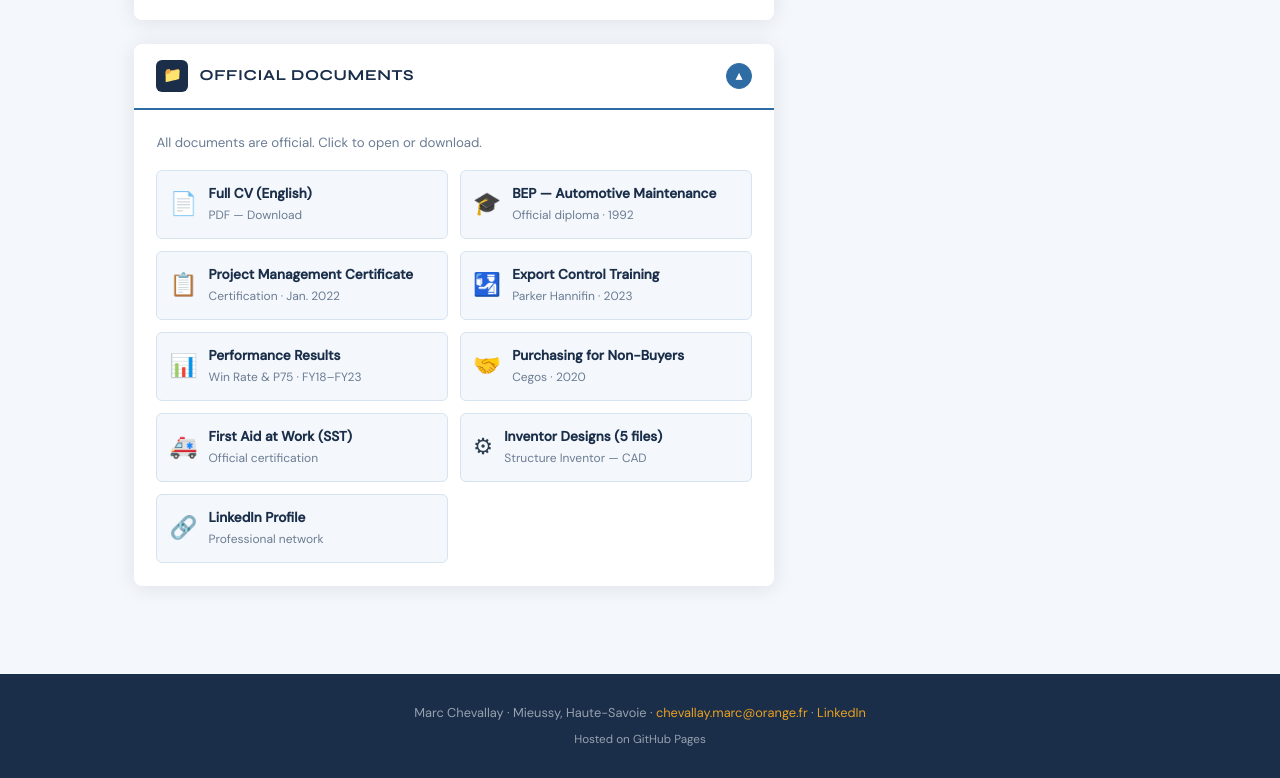
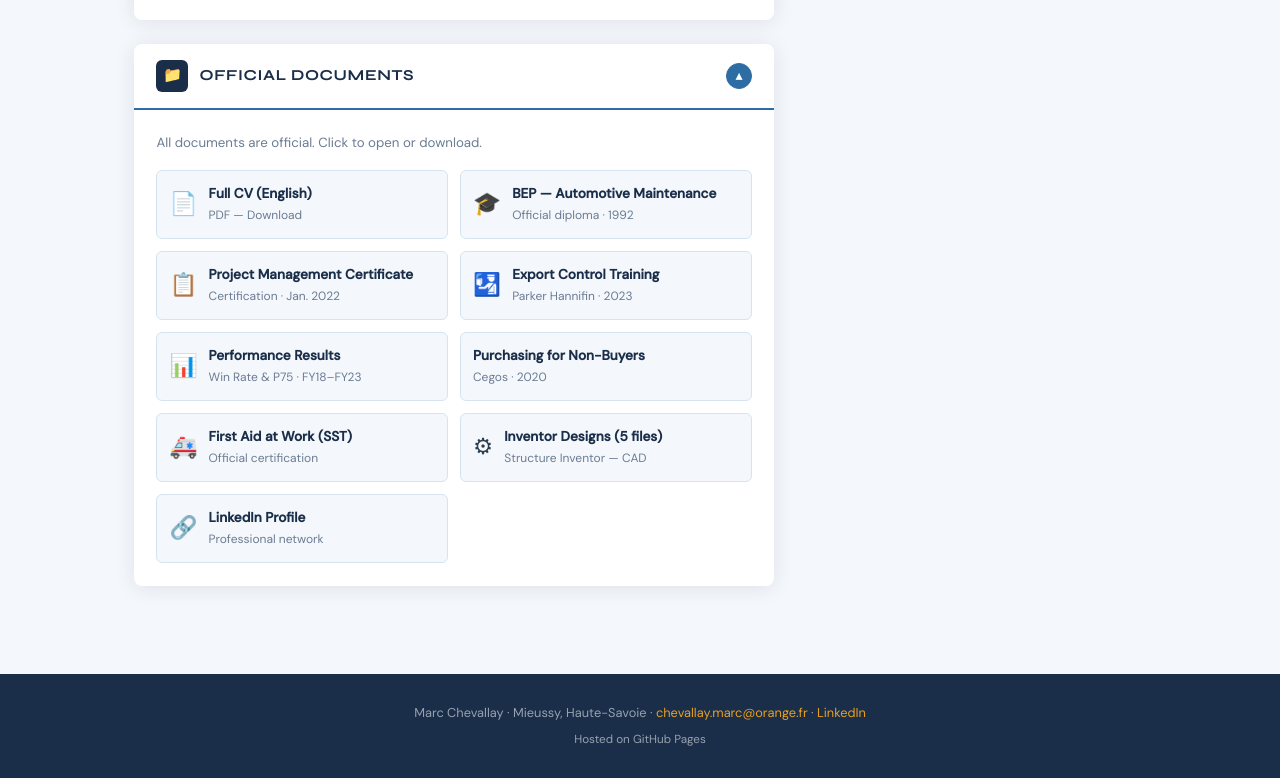
Before and after one commit to MarcCh-Cv/CV, a plain HTML site: page index.html in a window 1280 px wide. Shown: the part 3404-4182 px from the top of the page. Drawn offline with Linux system fonts and the light colour scheme.

Commit message:
Update index.html

```diff
--- a/index.html
+++ b/index.html
@@ -537,8 +537,7 @@ footer a { color: var(--accent); text-decoration: none; }
           <div class="doc-info"><div class="doc-name">Performance Results</div><div class="doc-type">Win Rate &amp; P75 &middot; FY18&ndash;FY23</div></div>
         </a>
         <a href="docs/achats_non_acheteurs.pdf" class="doc-item" target="_blank">
-          <span class="doc-icon">&#129309;</span>
-          <div class="doc-info"><div class="doc-name">Purchasing for Non-Buyers</div><div class="doc-type">Cegos &middot; 2020</div></div>
+                  <div class="doc-info"><div class="doc-name">Purchasing for Non-Buyers</div><div class="doc-type">Cegos &middot; 2020</div></div>
         </a>
         <a href="docs/secouriste_travail.pdf" class="doc-item" target="_blank">
           <span class="doc-icon">&#128657;</span>
```
